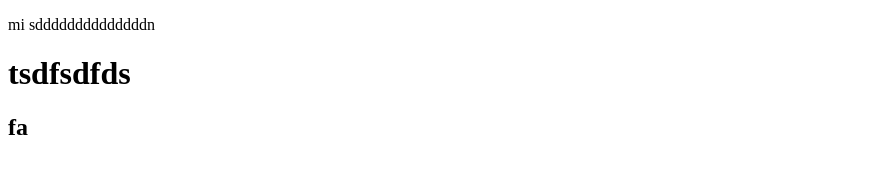
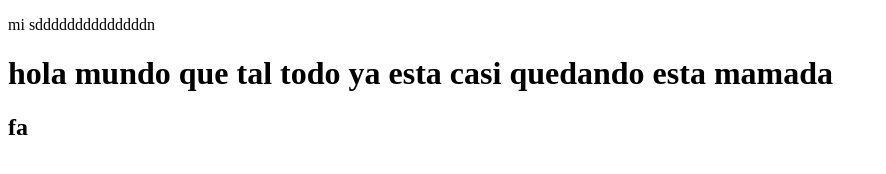
Before and after one commit to ivanfrancochavez/proyectoDemoCursoPrework, a plain HTML site: page index.html in a window 1280 px wide. Shown: the whole page, without its empty margins (0-886 px from the left). Drawn offline with Linux system fonts and the light colour scheme.

Commit message:
cambios agregamos descripcion

```diff
--- a/index.html
+++ b/index.html
@@ -9,7 +9,7 @@
 <body>
     <p>mi sddddddddddddddn</p>
 
-    <h1>tsdfsdfds</h1>
+    <h1>hola mundo que tal todo ya esta casi quedando esta mamada</h1>
 
     <h2> fa</h2>
 </body>
```
